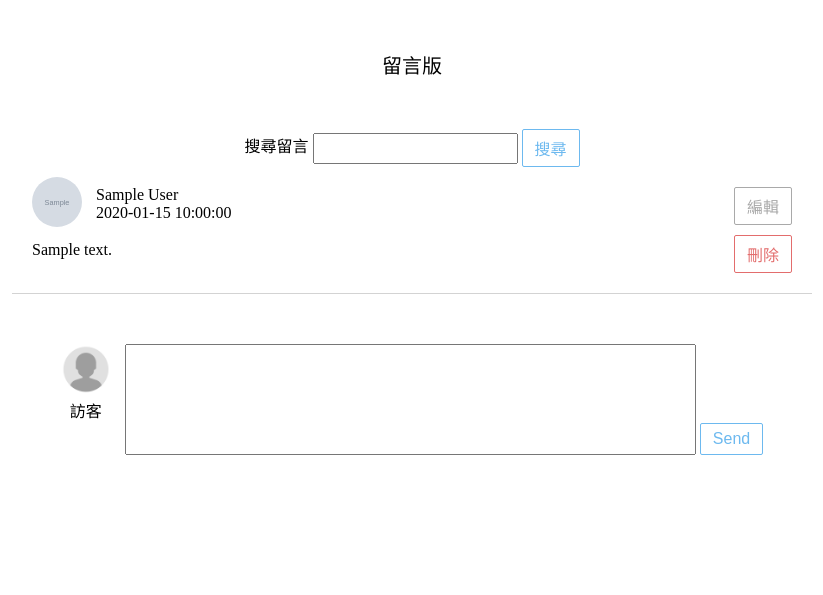
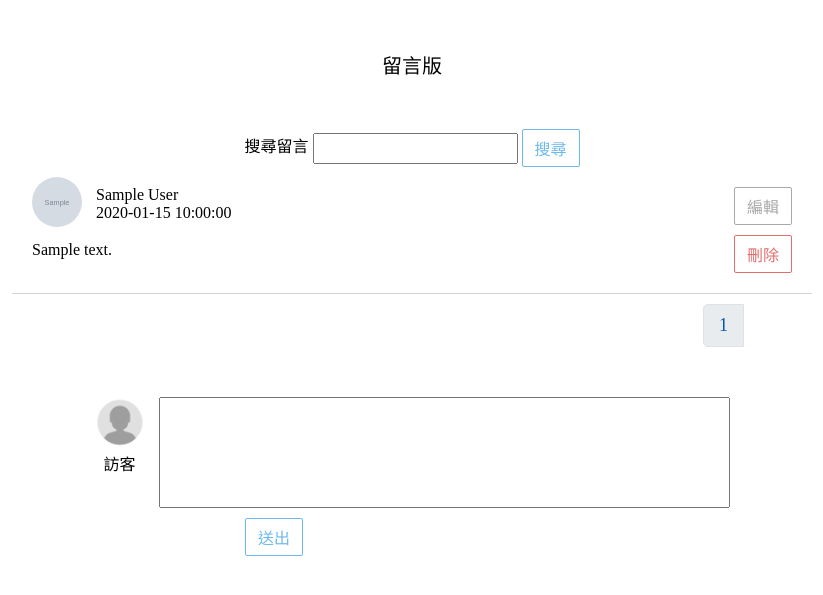
Before and after one commit to dauren0260/msgBoard, a PHP site: page /msgboard/message.php in a window 1280 px wide. Shown: the top 595 px of the page, without its empty margins (228-1051 px from the left). Run offline with PHP 8.4, Linux system fonts and the light colour scheme; tables that the repository leaves empty or names only in its code hold one stand-in row (values such as "Sample post"); grey boxes marked "Sample" are stand-in pictures; some libraries are stand-ins or nearby versions.

Commit message:
完成分頁查詢功能

```diff
--- a/assets/css/message.css
+++ b/assets/css/message.css
@@ -1,24 +1,26 @@
-form{
+form {
     width: auto;
 }
 
-.title{
+.title {
     margin-bottom: 50px;
 }
-.searchInput{
+
+.searchInput {
     padding: 6px 12px;
     vertical-align: middle;
 }
 
-.searchArea .btn{
+.searchArea .btn {
     vertical-align: middle;
 }
 
-.searchArea{
+.searchArea {
     text-align: center;
 }
-.container{
-    margin:  10px auto;
+
+.container {
+    margin: 10px auto;
     width: 800px;
     display: flex;
     justify-content: space-around;
@@ -26,109 +28,193 @@ form{
     padding-bottom: 20px;
 }
 
-.container.hide{
+.container.hide {
     display: none;
 }
 
-.container > div{
+.container>div {
     padding: 0 20px;
 }
 
-.popular{
+.popular {
     text-align: center;
 }
-.popular span{
+
+.popular span {
     margin: 5px 0px;
     display: inline-block;
 }
-.popular i{
+
+.popular i {
     font-size: 18px;
 }
-.popular i:hover{
+
+.popular i:hover {
     cursor: pointer;
     color: #0d6efd;
 }
-.avatar{
+
+.avatar {
     display: inline-block;
     width: 50px;
     vertical-align: middle;
 }
 
-.avatar img{
+.avatar img {
     width: 50px;
     height: 50px;
     border-radius: 50%;
 }
 
-.commentAvatar{
+.commentAvatar {
     vertical-align: top;
     margin-right: 10px;
 }
 
-.memContent{
+.memContent {
     display: inline-block;
     vertical-align: middle;
     padding-left: 10px;
 }
 
-.msgContent{
+.msgContent {
     margin-top: 10px;
 }
 
-.msgContainer{
+.msgContainer {
     text-align: center;
     margin-top: 50px;
 }
 
-.msgContainer textarea{
+.msgContainer button{
+    display: block;
+}
+
+.msgContainer textarea {
     vertical-align: bottom;
     font-size: 18px;
     resize: none;
 }
-.msgContainer .btn-outline-primary{
+
+.msgContainer .btn-outline-primary {
     vertical-align: bottom;
 }
+
+.insert button{
+    margin-left: 465px;
+    margin-top: 10px;
+}
+
 .btn-outline-secondary,
-.btn-outline-warning{
+.btn-outline-warning {
     display: inline-block;
     text-decoration: none;
 }
 
-.showContent{
+.showContent {
     display: block;
 }
 
-.hideContent{
+.hideContent {
     display: none;
 }
-.container .contentArea{
+
+.container .contentArea {
     flex-grow: 1;
     width: 600px;
 }
-.container .contentArea textarea{
+
+.container .contentArea textarea {
     resize: none;
 }
 
-.container .actionArea div{
+.container .actionArea div {
     margin-top: 10px;
 }
 
-.hideSpan{
+.hideSpan {
     display: none;
 }
-.hideSpan.show{
+
+.hideSpan.show {
     display: inline-block;
 }
 
-.showmore,.hidemore{
+.showmore,
+.hidemore {
     display: inline-block;
     color: #065fd4;
     margin-top: 5px;
 }
 
-.showmore:hover,.hidemore:hover{
+.showmore:hover,
+.hidemore:hover {
     cursor: pointer;
 }
-.showmore.hide,.hidemore.hide{
+
+.showmore.hide,
+.hidemore.hide {
     display: none;
 }
+
+/* pagination */
+.pagination_block {
+    text-align: right;
+    padding-right: 300px;
+}
+
+.pagination {
+    list-style: none;
+    margin: 0;
+    padding: 0;
+    font-size: 0;
+}
+
+.pagination>li {
+    display: inline-block;
+}
+
+.pagination>li>a {
+    display: inline-block;
+    text-decoration: none;
+    border: 1px solid #dee2e6;
+    border-right: 0;
+    text-align: center;
+    padding: 10px 15px;
+    font-size: 18px;
+    color: #6DB9EF;
+}
+
+.pagination>li:last-child>a {
+    border-right: 1px solid #dee2e6;
+    border-radius: 0 5px 5px 0;
+}
+
+.pagination>li:first-child>a {
+    display: inline-block;
+    border-radius: 5px 0 0 5px;
+}
+
+.pagination>li>a.on {
+    background-color: #e9ecef;
+    color: #0056b3;
+}
+
+.pagination>li>a:hover {
+    background-color: #e9ecef;
+    color: #0056b3;
+}
+
+/* update.php */
+.update .avatar{
+    width: 80px;
+}
+
+.update .actionArea{
+    text-align: center;
+    margin-top: 10px;
+}
+
+.update .actionArea a {
+    text-decoration: none;
+}
--- a/message.php
+++ b/message.php
@@ -1,5 +1,13 @@
 <?php
 require_once("connectDB.php");
+
+$pageRow = 3;  //每頁顯示3筆
+$pageNumber = 1;  //當前頁數
+
+if(isset($_GET['page'])){
+    $pageNumber = $_GET['page'];
+}
+$startRow = ($pageNumber - 1) * $pageRow;  //本頁開始的筆數
 
 $sql = "SELECT b.id, b.memName, b.memAvatar,
                 m.commentNo, m.comment, m.commentTime
@@ -8,7 +16,13 @@ $sql = "SELECT b.id, b.memName, b.memAvatar,
         ON (m.memberId = b.id)
         ORDER BY m.commentTime
         DESC";
-$result = $db_link->query($sql);
+
+$sql_limit = $sql . " LIMIT " . $startRow . "," . $pageRow;
+$allResult = $db_link->query($sql);
+$result = $db_link->query($sql_limit);
+
+$totalRow = $allResult->num_rows;   //總筆數
+$totalPage = ceil($totalRow/$pageRow);  //總頁數
 ?>
 
 <!DOCTYPE html>
@@ -48,7 +62,7 @@ $result = $db_link->query($sql);
                         </div>
                         <div class="actionArea">
                             <div class="edit">
-                                <a href="update.php?commentNo='.$row_result["commentNo"].'" class="btn btn-outline-secondary">編輯</a>
+                                <a href="update.php?page='.$pageNumber.'&commentNo='.$row_result["commentNo"].'" class="btn btn-outline-secondary">編輯</a>
                             </div>
                             <div class="delete">
                                 <a href="javascript:void(0)" onClick="dropData('.$row_result["commentNo"].')" class="btn btn-outline-warning">刪除</a>
@@ -59,17 +73,30 @@ $result = $db_link->query($sql);
                     </div>';
         }
         ?>
+        <div class="pagination_block">
+            <ul class="pagination">
+                <?php
 
+                for($i=1; $i<=$totalPage; $i++){
+                    if($i==$pageNumber){
+                        echo '<li><a href="message.php?page='.$i.'" class="on">'.$i.'</a></li>';
+                    }else{
+                        echo '<li><a href="message.php?page='.$i.'">'.$i.'</a></li>';
+                    }
+                }
+                ?>
+            </ul>
+        </div>
 
-    <form action="insert.php" method="post">
+    <form action="insert.php" method="post" class="insert">
         <div class="msgContainer">
             <div class="avatar commentAvatar">
                 <img src="./assets/img/memDefault.png" alt="avatar">
                 <div class="username">訪客</div>
             </div>
             <textarea name="content" id="content" cols="50" rows="5"></textarea>
-            <button type="submit" value="send" class="btn btn-outline-primary">Send</button>
         </div>
+        <button type="submit" value="send" class="btn btn-outline-primary">送出</button>
     </form>
     <script>
         function searchComment(){
@@ -123,6 +150,7 @@ $result = $db_link->query($sql);
             }
         }
 
+
         window.onload = function(){
             searchInput.addEventListener("input",resetPage,false);
             searchInput.addEventListener("keydown",function(e){
@@ -130,6 +158,8 @@ $result = $db_link->query($sql);
                     searchComment();
                 }
             },false);
+
+
         }
     </script>
 </body>
```
Also changed, not shown: update.php (+10 -1 lines).
